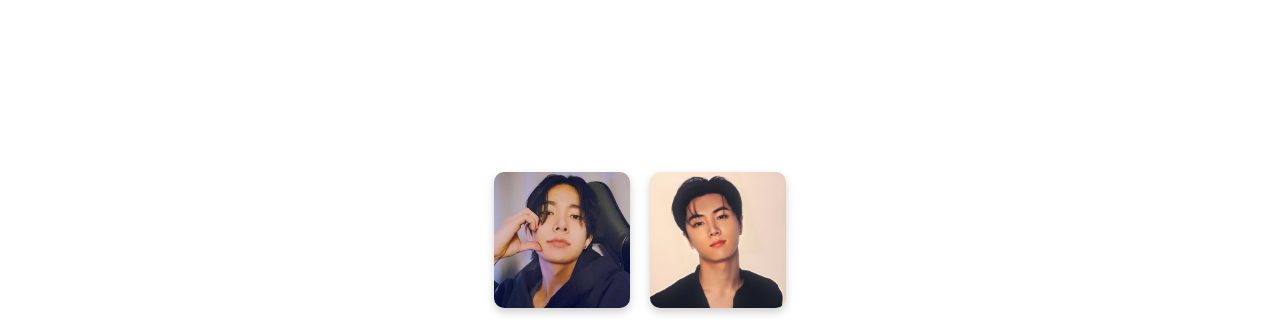
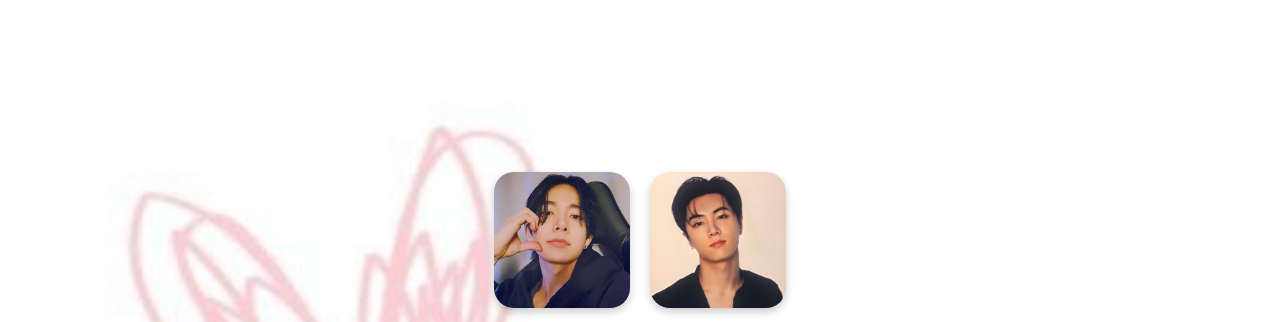
Before and after one commit to strixie1110/strixie1110.github.io, a plain HTML site: page index.html in a window 1280 px wide. Shown: the top 322 px of the page. Drawn offline with Linux system fonts and the light colour scheme.

Commit message:
Update index.html

```diff
--- a/index.html
+++ b/index.html
@@ -11,7 +11,7 @@
             width: 100%;
             height: 100%;
             font-family: Arial, sans-serif;
-            background: url('Background_2.jpg') no-repeat fixed fixed;
+            background: url('Background_2.jpg') no-repeat fixed;
             background-size: cover;
             display: flex;
             flex-direction: column;
@@ -30,7 +30,7 @@
             width: 40%;
             max-width: 150px;
             margin: 0 10px;
-            border-radius: 10px;
+            border-radius: 20px;
             box-shadow: 0 4px 8px rgba(0, 0, 0, 0.2);
         }
 
```
